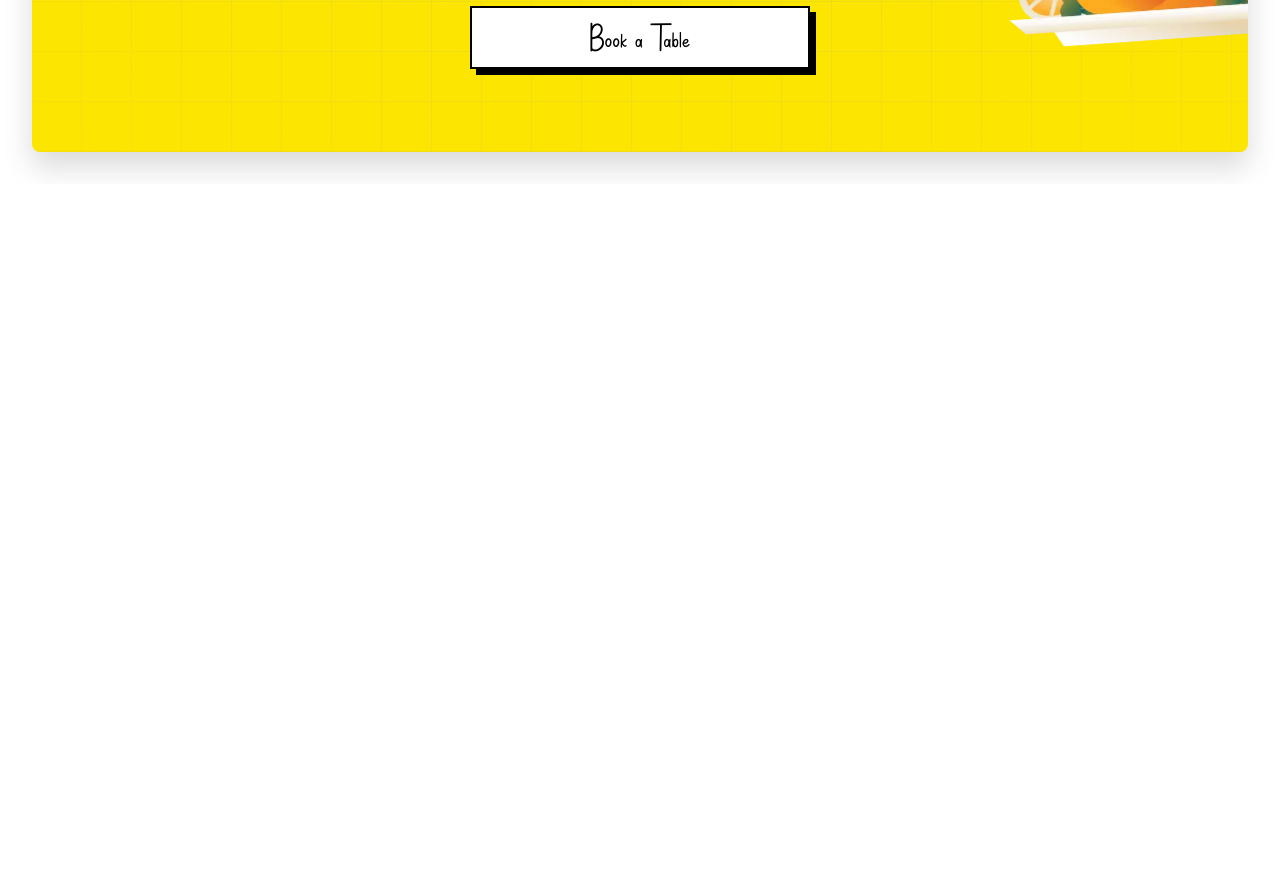
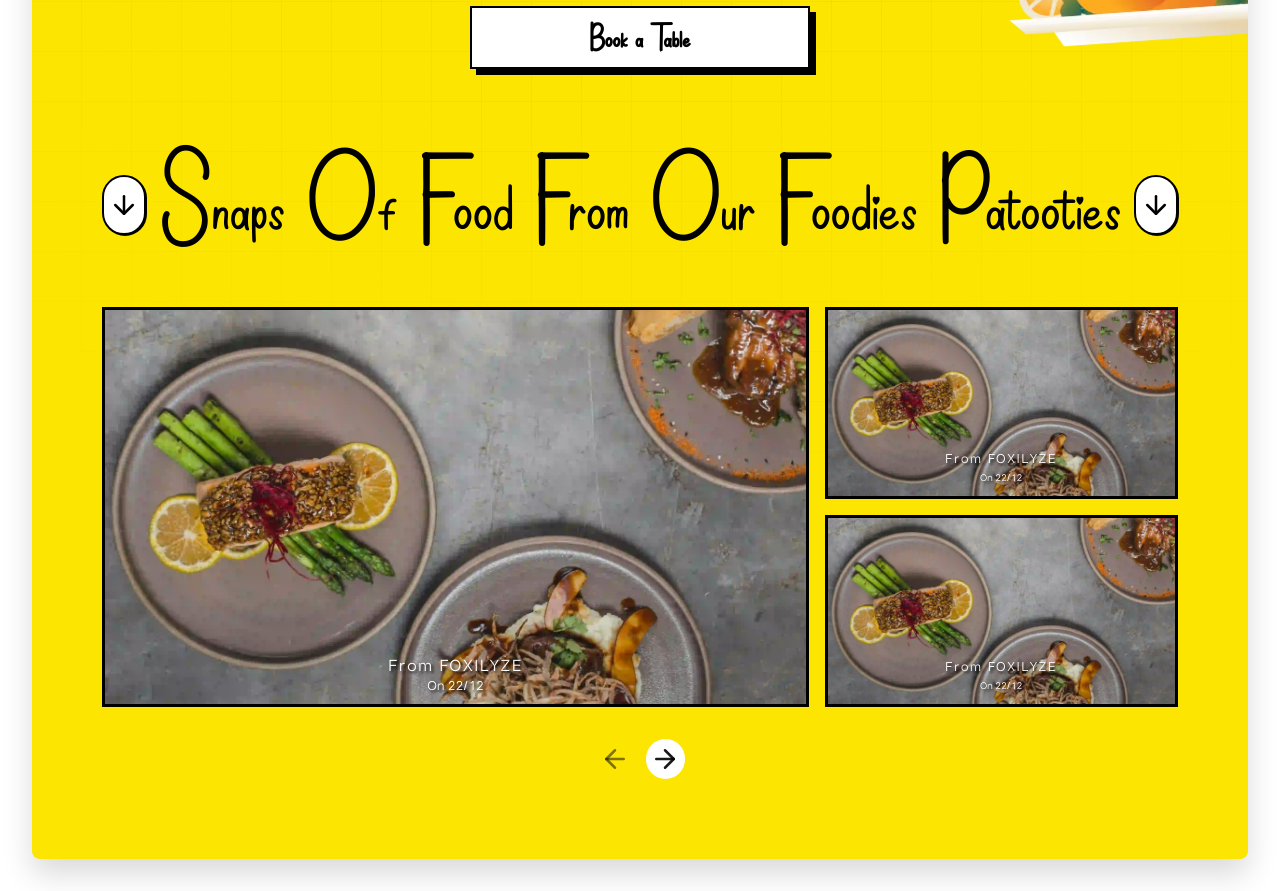
Before and after one commit to prazzdev/delishiana-restaurant, a React (Vite) app: page / in a window 1280 px wide. Shown: the part 680-1571 px from the top of the page. Before the commit the page ends 864 px from the top, so only its background shows below. Built offline with nearby package versions, Linux system fonts and the light colour scheme.

Commit message:
added snap of food slide

```diff
--- a/src/components/sections/Hero/Hero.module.scss
+++ b/src/components/sections/Hero/Hero.module.scss
@@ -129,7 +129,7 @@
   padding: 0.6rem 0 0.4rem;
   font-family: "Hello-Graduation-Sans-Serif";
   font-size: 1.8rem;
-  font-weight: 500;
+  font-weight: 600;
   z-index: 9;
   border: 2px solid #000;
   box-shadow: 6px 6px 0px #000;
@@ -140,3 +140,176 @@
     box-shadow: 0 0 0 #000;
   }
 }
+
+.hero > .snapOfFoodWrapper {
+  z-index: 9;
+  display: flex;
+  flex-direction: column;
+  align-items: center;
+  min-width: 84vw;
+  gap: 1.9rem;
+
+  .snapOfFoodHeader {
+    width: 100%;
+    display: flex;
+    flex-direction: row;
+    justify-content: space-between;
+    align-items: center;
+
+    div {
+      display: flex;
+      justify-content: center;
+      align-items: center;
+      padding: 0.3rem;
+      min-height: 60px;
+      background-color: white;
+      border: 2px solid #000;
+      border-radius: 100px;
+      box-shadow: 1px 1px 0px #000;
+    }
+
+    .snapOfFoodText {
+      font-family: "Hello-Graduation-Sans-Serif";
+      font-size: 4.8rem;
+      display: flex;
+      flex-direction: row;
+      gap: 1.4rem;
+
+      .word {
+        display: inline-block;
+        letter-spacing: -1px;
+
+        .bigLetter {
+          font-size: 6rem;
+        }
+
+        &:nth-child(3) .bigLetter,
+        &:nth-child(4) .bigLetter,
+        &:nth-child(6) .bigLetter {
+          margin-right: -1.4rem;
+        }
+        &:nth-child(7) .bigLetter {
+          margin-right: -0.4rem;
+        }
+      }
+    }
+  }
+
+  .snapOfFoodSlideWrapper {
+    .snapOfFoodSlideItemWrapper {
+      display: grid;
+      grid-template-columns: 2fr 1fr; // Kolom besar di kiri dan dua kolom kecil di kanan
+      grid-template-rows: 1fr 1fr; // Dua baris di kanan untuk gambar kecil
+      gap: 1rem; // Jarak antar item dalam grid
+      width: 100%;
+      height: 400px; // Tinggi slide
+
+      .slideItem {
+        position: relative;
+        background-color: #ccc; // Warna latar (contoh)
+        display: flex;
+        align-items: center;
+        justify-content: center;
+        font-size: 1.5rem; // Contoh teks
+        overflow: hidden;
+        border: 3px solid #000;
+
+        &--big {
+          grid-column: 1 / 2; // Ambil kolom pertama
+          grid-row: 1 / 3; // Ambil dua baris penuh
+
+          .caption {
+            text-align: center;
+
+            .title {
+              font-size: 1rem;
+            }
+
+            .date {
+              font-size: 0.8rem;
+            }
+          }
+        }
+
+        &--small {
+          &:nth-of-type(2) {
+            grid-column: 2 / 3; // Kolom kanan atas
+            grid-row: 1 / 2;
+          }
+
+          &:nth-of-type(3) {
+            grid-column: 2 / 3; // Kolom kanan bawah
+            grid-row: 2 / 3;
+          }
+
+          .caption {
+            .title {
+              font-size: 0.8rem;
+            }
+
+            .date {
+              font-size: 0.6rem;
+            }
+          }
+        }
+
+        .snapOfFoodImage {
+          min-width: 200px;
+          transition: all 0.2s ease-in-out;
+
+          &:hover {
+            transform: scale(1.2);
+            mix-blend-mode: multiply;
+          }
+        }
+
+        .caption {
+          position: absolute;
+          bottom: 0;
+          left: 0;
+          right: 0;
+          font-family: "Trap-Regular", sans-serif;
+          color: white;
+          padding: 0.5rem;
+          line-height: 1.2rem;
+          text-shadow: 2px 2px 3px #000;
+
+          .title {
+            font-weight: 500;
+            letter-spacing: 0.1rem;
+          }
+        }
+      }
+    }
+
+    .snapOfFoodSlideBtnWrapper {
+      display: flex;
+      flex-direction: row;
+      justify-content: center;
+      align-items: center;
+      gap: 0.7rem;
+      margin-top: 2rem;
+
+      button {
+        background-color: white;
+        color: rgba(0, 0, 0, 0.9);
+        border-radius: 100%;
+        padding: 0.3rem;
+
+        &:hover {
+          background-color: #000;
+          color: white;
+        }
+      }
+
+      button:nth-child(1) {
+        background-color: transparent;
+        color: rgba(0, 0, 0, 0.5);
+
+        &:hover {
+          color: rgba(0, 0, 0, 0.9);
+        }
+      }
+    }
+  }
+}
--- a/src/components/sections/Hero/index.jsx
+++ b/src/components/sections/Hero/index.jsx
@@ -1,14 +1,24 @@
 import styles from "./Hero.module.scss";
 import { cn } from "@/lib/utils";
 import GridPattern from "@/components/ui/grid-pattern";
+import { ArrowDown, ArrowLeft, ArrowRight } from "lucide-react";
 
 const HeroSection = () => {
   return (
     <>
       <section className={styles.hero}>
+        <GridPattern
+          width={50}
+          height={50}
+          x={-1}
+          y={-1}
+          className={styles.maskGradient}
+        />
+
         <h1 className={styles.firstHeading}>
           Say goodbye to old ways of booking food
         </h1>
+
         <div className={styles.secondHeadingWrapper}>
           <h1 className={styles.secondHeading}>
             A Mounthful of Flavors on a Table Full of Delight
@@ -32,15 +42,93 @@ const HeroSection = () => {
             className={styles.secondFloatImage}
           />
         </div>
+
         <button className={styles.bookTableBtn}>Book a Table</button>
 
-        <GridPattern
-          width={50}
-          height={50}
-          x={-1}
-          y={-1}
-          className={styles.maskGradient}
-        />
+        <div className={styles.snapOfFoodWrapper}>
+          <div className={styles.snapOfFoodHeader}>
+            <div>
+              <ArrowDown size={30} />
+            </div>
+            <h1 className={styles.snapOfFoodText}>
+              <span className={styles.word}>
+                <span className={styles.bigLetter}>S</span>naps
+              </span>
+              <span className={styles.word}>
+                <span className={styles.bigLetter}>O</span>f
+              </span>
+              <span className={styles.word}>
+                <span className={styles.bigLetter}>F</span>ood
+              </span>
+              <span className={styles.word}>
+                <span className={styles.bigLetter}>F</span>rom
+              </span>
+              <span className={styles.word}>
+                <span className={styles.bigLetter}>O</span>ur
+              </span>
+              <span className={styles.word}>
+                <span className={styles.bigLetter}>F</span>oodies
+              </span>
+              <span className={styles.word}>
+                <span className={styles.bigLetter}>P</span>atooties
+              </span>
+            </h1>
+            <div>
+              <ArrowDown size={30} />
+            </div>
+          </div>
+          <div className={styles.snapOfFoodSlideWrapper}>
+            <div className={styles.snapOfFoodSlideItemWrapper}>
+              <div
+                className={`${styles.slideItem} ${styles["slideItem--big"]}`}
+              >
+                <img
+                  src="/assets/images/food-slide-1.webp"
+                  alt="Food in Slide image"
+                  className={styles.snapOfFoodImage}
+                />
+                <div className={styles.caption}>
+                  <h1 className={styles.title}>From FOXILYZE</h1>
+                  <h5 className={styles.date}>On 22/12</h5>
+                </div>
+              </div>
+              <div
+                className={`${styles.slideItem} ${styles["slideItem--small"]}`}
+              >
+                <img
+                  src="/assets/images/food-slide-1.webp"
+                  alt="Food in Slide image"
+                  className={styles.snapOfFoodImage}
+                />
+                <div className={styles.caption}>
+                  <h1 className={styles.title}>From FOXILYZE</h1>
+                  <h5 className={styles.date}>On 22/12</h5>
+                </div>
+              </div>
+              <div
+                className={`${styles.slideItem} ${styles["slideItem--small"]}`}
+              >
+                <img
+                  src="/assets/images/food-slide-1.webp"
+                  alt="Food in Slide image"
+                  className={styles.snapOfFoodImage}
+                />
+                <div className={styles.caption}>
+                  <h1 className={styles.title}>From FOXILYZE</h1>
+                  <h5 className={styles.date}>On 22/12</h5>
+                </div>
+              </div>
+            </div>
+            <div className={styles.snapOfFoodSlideBtnWrapper}>
+              <button className={styles.slideBtn}>
+                <ArrowLeft size={30} />
+              </button>
+              <button className={styles.slideBtn}>
+                <ArrowRight size={30} />
+              </button>
+            </div>
+          </div>
+        </div>
       </section>
     </>
   );
--- a/src/index.css
+++ b/src/index.css
@@ -5,6 +5,10 @@
 @font-face {
   font-family: "Hello-Graduation-Sans-Serif";
   src: url("/assets/fonts/Hello-Graduation-Sans-Serif.ttf");
+}
+@font-face {
+  font-family: "Trap-Regular";
+  src: url("/assets/fonts/Trap-Regular.otf");
 }
 @font-face {
   font-family: "Trap-Bold";
```
Also changed, not shown: public/assets/images/food-slide-1.webp (added).
